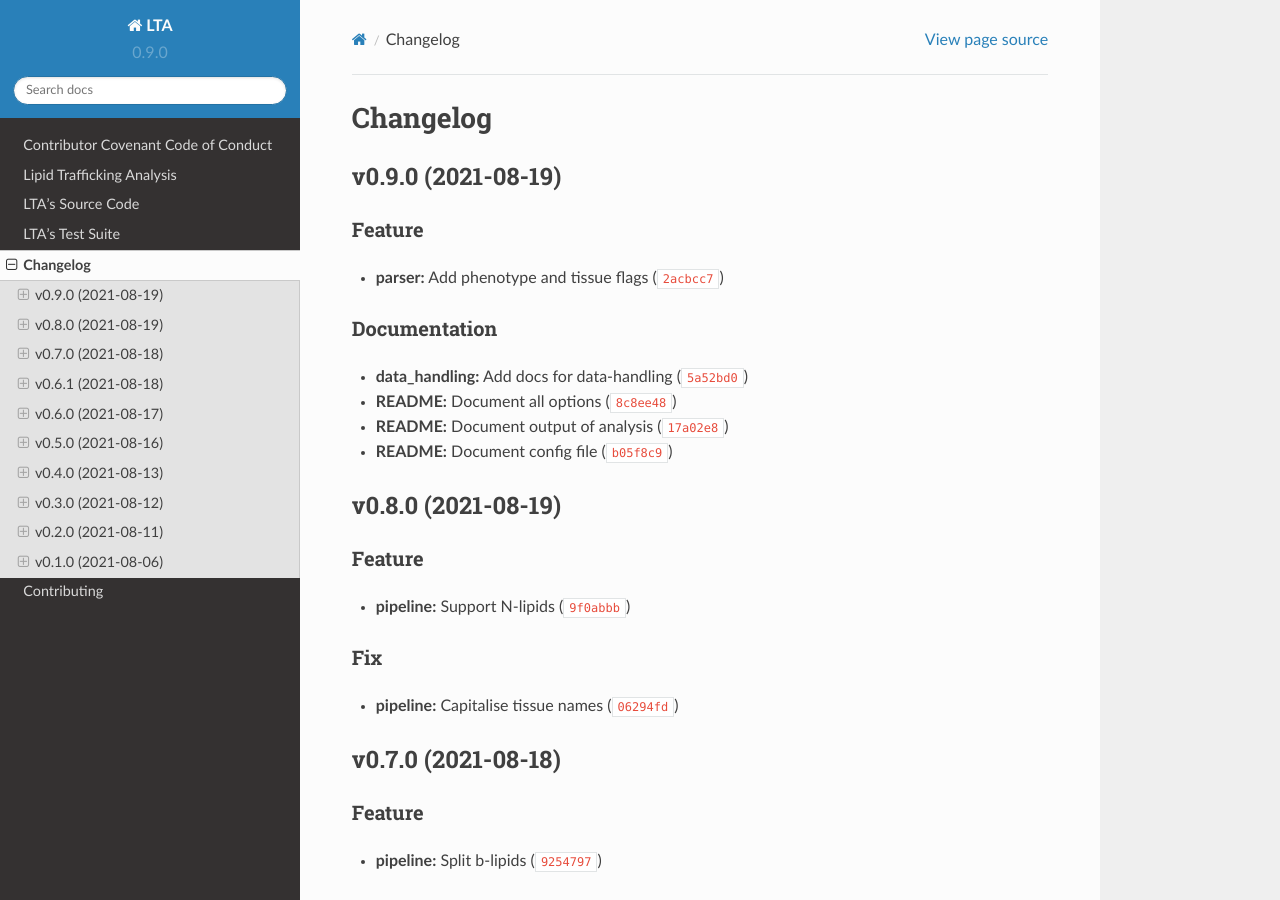
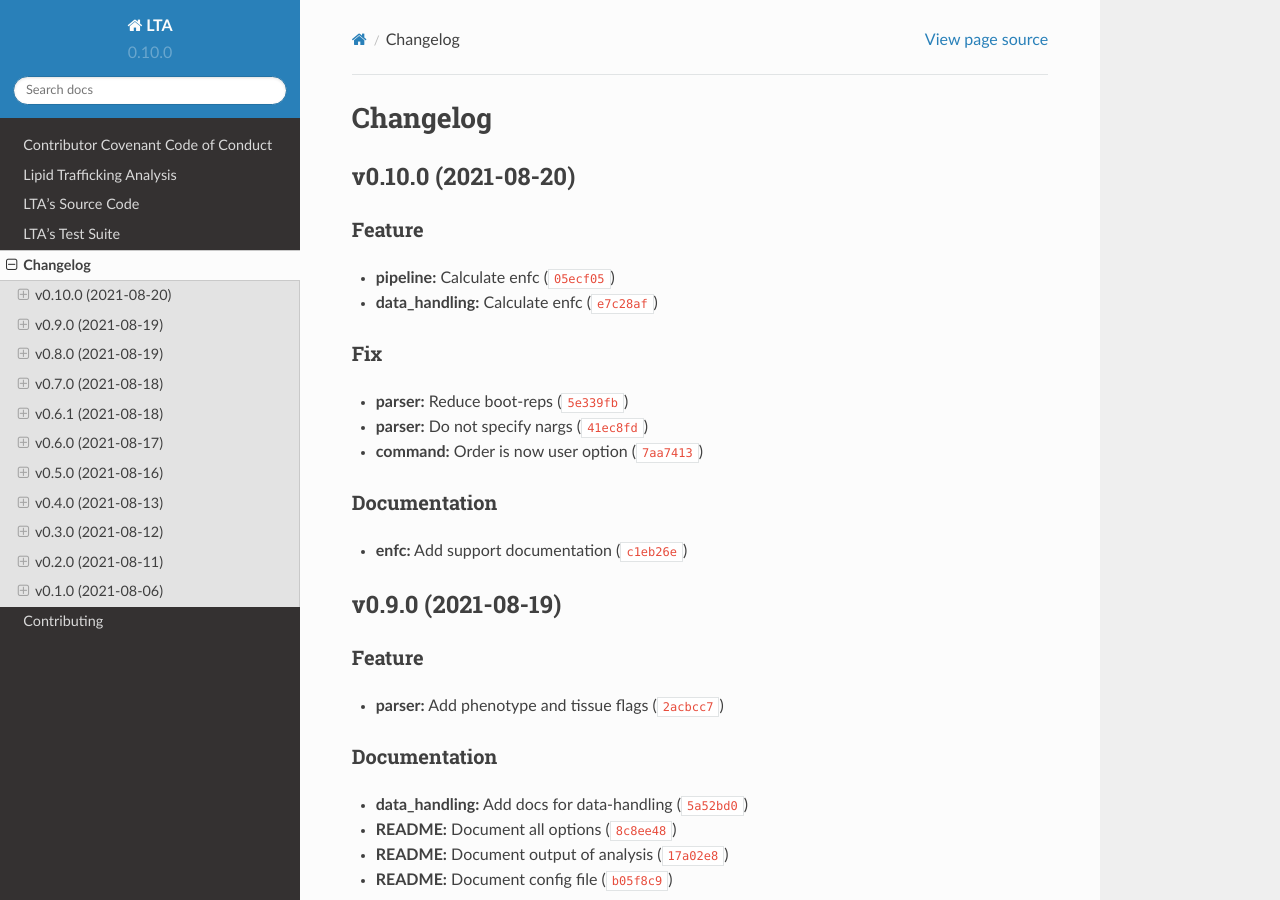
Before and after one commit to IMS-Bio2Core-Facility/lta, a Sphinx documentation site: the page built from docs/changelog.md, in a window 1280 px wide and 900 px high. Built offline with Sphinx 7.4.7 and the Read the Docs theme 2.0.0, drawn with Linux system fonts in a browser that asks for light colours.

Commit message:
0.10.0
Automatically generated by python-semantic-release

```diff
--- a/CHANGELOG.md
+++ b/CHANGELOG.md
@@ -1,6 +1,19 @@
 # Changelog
 
 <!--next-version-placeholder-->
+
+## v0.10.0 (2021-08-20)
+### Feature
+* **pipeline:** Calculate enfc ([`05ecf05`](https://github.com/IMS-Bio2Core-Facility/lta/commit/05ecf05fe6ab3264ed110950eb97055ccba23b70))
+* **data_handling:** Calculate enfc ([`e7c28af`](https://github.com/IMS-Bio2Core-Facility/lta/commit/e7c28af36730b913ef8fb648e9087256fefe19a9))
+
+### Fix
+* **parser:** Reduce boot-reps ([`5e339fb`](https://github.com/IMS-Bio2Core-Facility/lta/commit/5e339fbcef5971e14f27823509439fac4d59fe94))
+* **parser:** Do not specify nargs ([`41ec8fd`](https://github.com/IMS-Bio2Core-Facility/lta/commit/41ec8fda00037fd2e99a5df74ad0805bc7ff8aaf))
+* **command:** Order is now user option ([`7aa7413`](https://github.com/IMS-Bio2Core-Facility/lta/commit/7aa741393a394bca56699b8e1cede06d1401266c))
+
+### Documentation
+* **enfc:** Add support documentation ([`c1eb26e`](https://github.com/IMS-Bio2Core-Facility/lta/commit/c1eb26ed22e53a163e9755f44de4aec41c32d48b))
 
 ## v0.9.0 (2021-08-19)
 ### Feature
--- a/docs/conf.py
+++ b/docs/conf.py
@@ -12,7 +12,7 @@ sys.path.insert(0, os.path.abspath("../lta/"))
 project = "LTA"
 author = "Ryan B Patterson-Cross"
 copyright = "2021, IMS-MRL Bioinformatics and Biostatistic Core"
-version = "0.9.0"
+version = "0.10.0"
 extensions = [
     "sphinx_rtd_theme",
     "sphinx.ext.autodoc",
--- a/lta/__init__.py
+++ b/lta/__init__.py
@@ -7,4 +7,4 @@ __version__ : str
     The version number,
     specified in the form 'major.minor.patch'
 """
-__version__ = "0.9.0"
+__version__ = "0.10.0"
--- a/pyproject.toml
+++ b/pyproject.toml
@@ -1,6 +1,6 @@
 [tool.poetry]
 name = "LTA"
-version = "0.9.0"
+version = "0.10.0"
 description = "Lipid Trafficking Analysis"
 license = "MIT"
 authors = ["rbpatt2019 <rb.patterson.cross@gmail.com>"]
```
